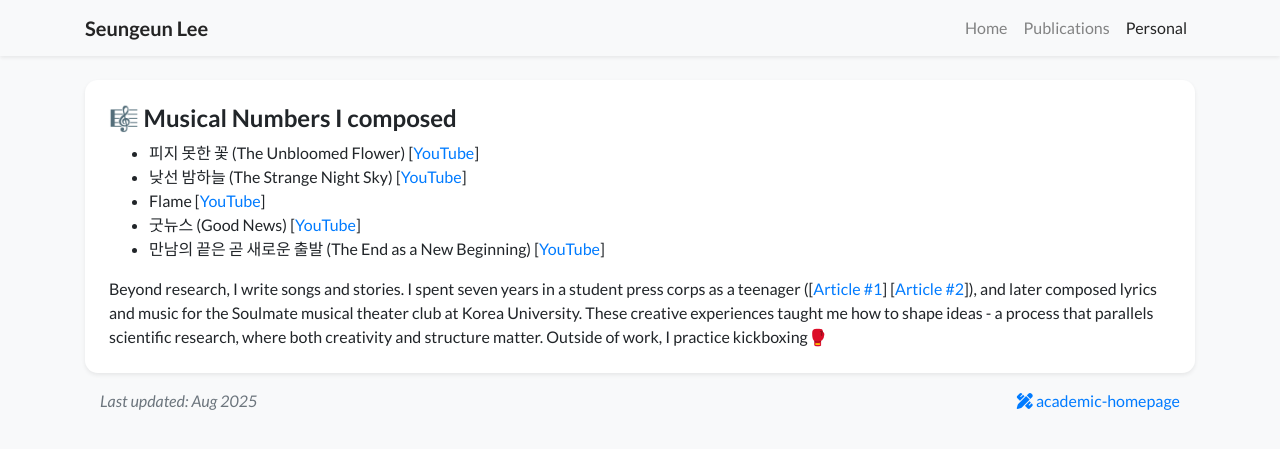
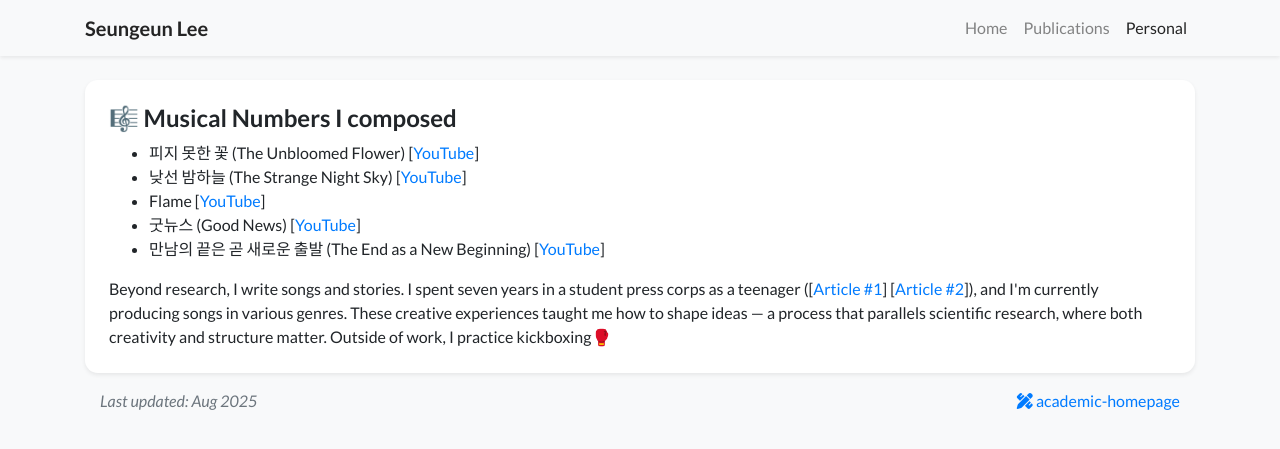
Before and after one commit to duneag2/duneag2.github.io, a Jekyll site: the page built from personal.html, in a window 1280 px wide. Shown: the top 449 px of the page. Built offline with Jekyll 4.4.1, drawn with Linux system fonts in a browser that asks for light colours; nearby versions of some CDN libraries; a style sheet for code colours, icons or effects is not loaded.

Commit message:
Update personal.html

```diff
--- a/personal.html
+++ b/personal.html
@@ -19,7 +19,7 @@ body_attr: >-
         <li>만남의 끝은 곧 새로운 출발 (The End as a New Beginning) [<a href="https://www.youtube.com/watch?v=osU1YM5JzxQ&t=5088s">YouTube</a>]</li>
       </ul>
 
-      Beyond research, I write songs and stories. I spent seven years in a student press corps as a teenager ([<a href="https://gnews.gg.go.kr/news/news_view.do?number=201805172049334124C083&s_code=C083&type_m=main">Article #1</a>] [<a href="https://gnews.gg.go.kr/news/news_view.do?number=201705231027425964C083&s_code=C083&type_m=main">Article #2</a>]), and later composed lyrics and music for the Soulmate musical theater club at Korea University. These creative experiences taught me how to shape ideas - a process that parallels scientific research, where both creativity and structure matter.
+      Beyond research, I write songs and stories. I spent seven years in a student press corps as a teenager ([<a href="https://gnews.gg.go.kr/news/news_view.do?number=201805172049334124C083&s_code=C083&type_m=main">Article #1</a>] [<a href="https://gnews.gg.go.kr/news/news_view.do?number=201705231027425964C083&s_code=C083&type_m=main">Article #2</a>]), and I'm currently producing songs in various genres. These creative experiences taught me how to shape ideas — a process that parallels scientific research, where both creativity and structure matter.
       Outside of work, I practice kickboxing🥊
 
     </div>
```
